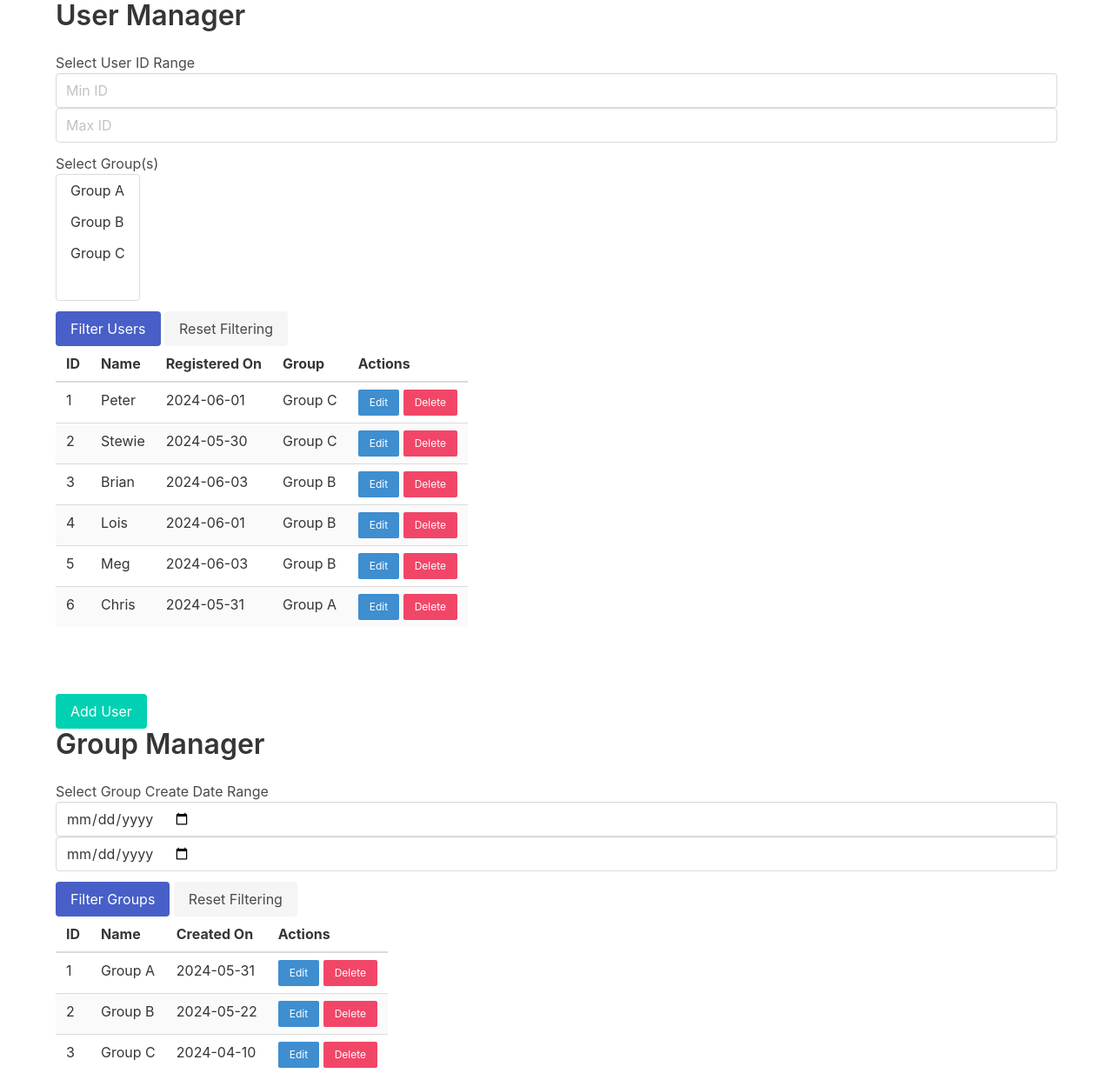
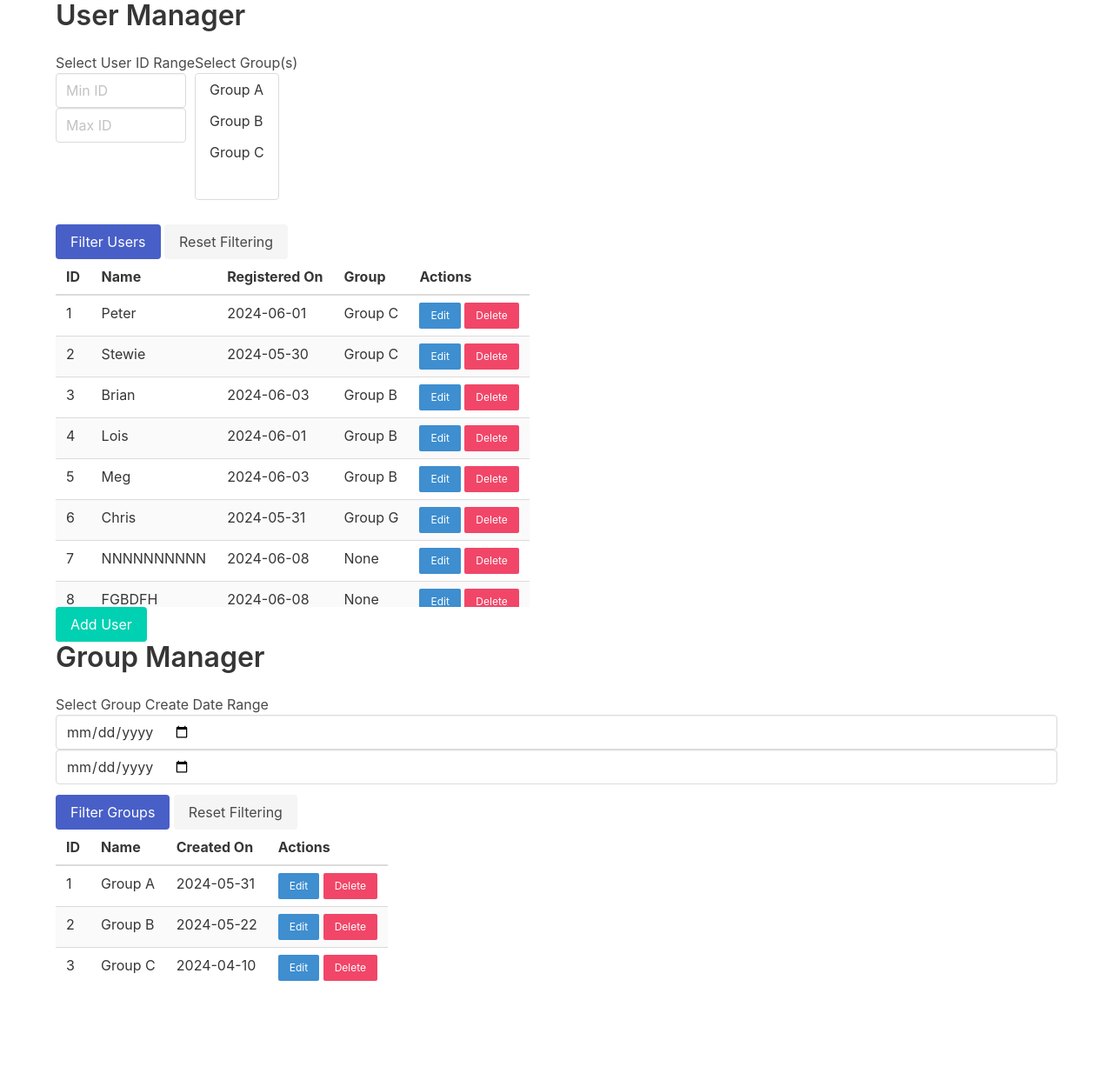
Before and after one commit to msm216/flask-sqlite3-test, a Flask app: page / in a window 1280 px wide. Shown: the top 1242 px of the page at 87% size. Run offline with Flask 3, Linux system fonts and the light colour scheme; data comes from the database, SQL or seed files in the repository.

```diff
--- a/app.py
+++ b/app.py
@@ -72,7 +72,8 @@ def index():
 
     return render_template('index.html',
                            users=filtered_users,
-                           groups=filtered_groups)
+                           groups=filtered_groups,
+                           group_ids=group_ids)
 
 ######## 处理 User ########
 
--- a/static/css/index.css
+++ b/static/css/index.css
@@ -1,6 +1,27 @@
+/* 表头元素顶部固定 */
 th {
     position: sticky;
     top: 0;
     background: white;
     z-index: 1;
 }
+
+/* 设置最大宽度 */
+.input-width-limited {
+    max-width: 150px;
+}
+
+.custom-select {
+    height: 150px; /* 设置 select 元素的高度，使其与两个 input 叠加后的高度相等 */
+    width: 150px; /* 设置 select 元素的宽度 */
+}
+
+.field-horizontal {
+    display: flex;
+    align-items: flex-start; /* 顶部对齐 */
+}
+
+.field-vertical {
+    display: flex;
+    flex-direction: column;
+}
--- a/templates/index.html
+++ b/templates/index.html
@@ -12,27 +12,34 @@
         <h1 class="title">User Manager</h1>
         <!-- 筛选User数据 -->
         <form action="{{ url_for('index') }}" method="get">
+            <div class="columns">
+                <div class="column is-narrow">
+                    <div class="field-horizontal">
+                        <div class="field-vertical">
                             <!-- 根据id筛选 -->
-            <div class="field">
+                            <h2>Select User ID Range</h2>
                             <div class="control">
-                    <h2>Select User ID Range</h2>
                                 <!-- <input class="input" type="number" name="min_id" value="{{ user_min_id }}" placeholder="min id"  title="min id"> -->
+                                <input class="input input-width-limited" type="number" name="min_id" value="{{ request.args.get('min_id', '') }}" placeholder="Min ID" title="min id">
+                            </div>
+                            <div class="control">
                                 <!-- <input class="input" type="number" name="max_id" value="{{ user_max_id }}" placeholder="max id"  title="max id"> -->
-                    <input class="input" type="number" name="min_id" value="{{ request.args.get('min_id', '') }}" placeholder="Min ID" title="min id">
-                    <input class="input" type="number" name="max_id" value="{{ request.args.get('max_id', '') }}" placeholder="Max ID" title="max id">
+                                <input class="input input-width-limited" type="number" name="max_id" value="{{ request.args.get('max_id', '') }}" placeholder="Max ID" title="max id">
                             </div>
                         </div>
+                        <div class="field-vertical">
                             <!-- 根据group筛选 -->
-            <div class="field">
+                            <h2>Select Group(s)</h2>
                             <div class="control">
-                    <h2>Select Group(s)</h2>
-                    <div class="select is-multiple">
+                                <div class="select is-multiple custom-select">
                                     <select name="group_select" multiple>
                                         {% for group in groups %}
-                                {% set group_list = request.args.getlist('group_ids', type=int) %}
                                             <option value="{{ group.id }}" {% if group.id in group_list %}selected{% endif %}>{{ group.name }}</option>
                                         {% endfor %}
                                     </select>
+                                </div>
+                            </div>
+                        </div>
                     </div>
                 </div>
             </div>
@@ -41,6 +48,7 @@
                 <a href="{{ url_for('index') }}" class="button is-light">Reset Filtering</a>
             </div>
         </form>
+
         <div style="height: 400px; overflow-y: scroll;">
             <!-- 展示User数据 -->
             <table class="table is-striped">
```
Also changed, not shown: instance/test.db. Lines whose indentation alone changed are shown as unchanged.
